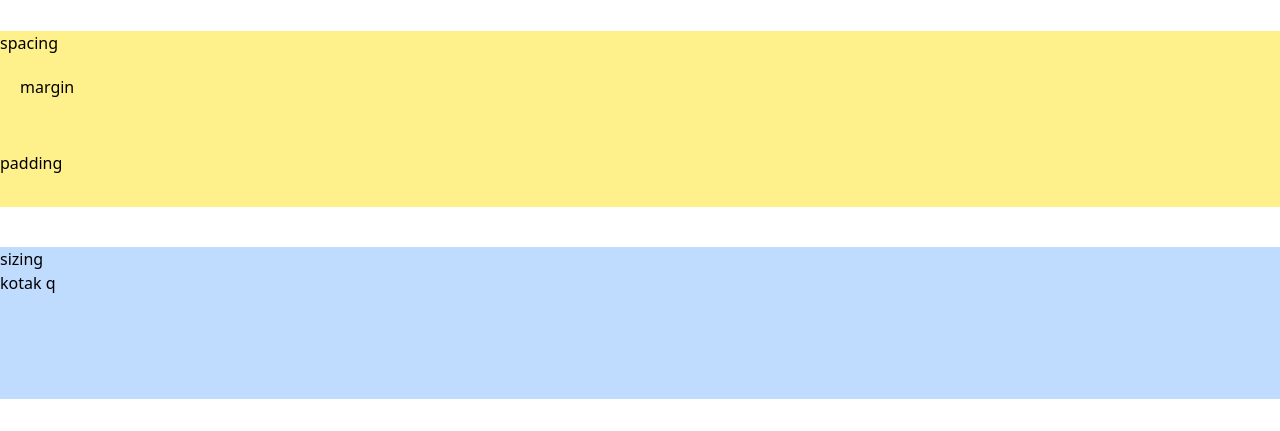
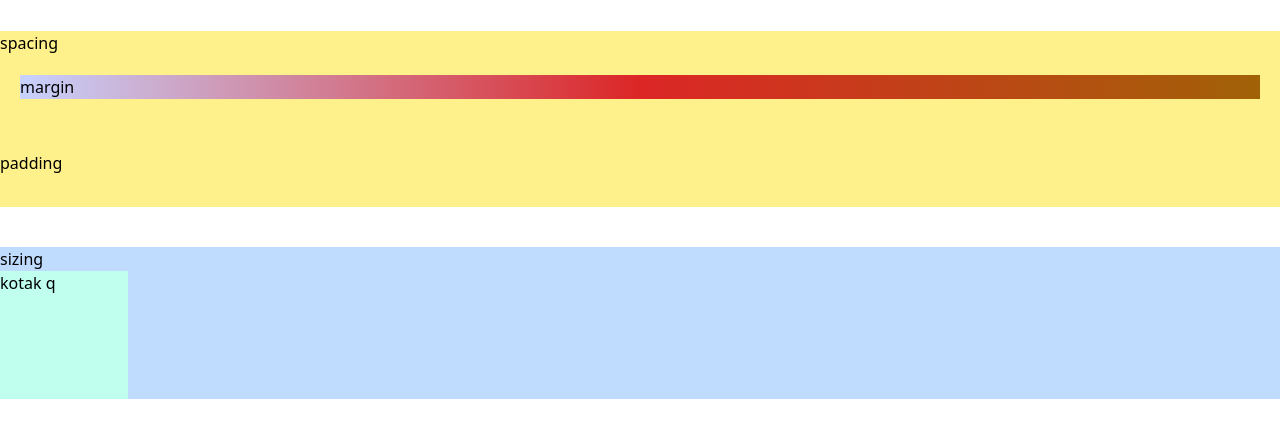
Before and after one commit to zethboy/haveFunWithTailwind, a plain HTML site: page index.html in a window 1280 px wide. Shown: the part 157-588 px from the top of the page. Drawn offline with nearby package versions, Linux system fonts and the light colour scheme.

Commit message:
add custom colour and gradient

```diff
--- a/index.html
+++ b/index.html
@@ -15,6 +15,9 @@
         fontFamily:{
           Poppins : ['Poppins']
         },
+        colors : {
+          gueBanget : '#c0ffee'
+        },
       },
     },
   };
@@ -30,13 +33,13 @@
 
   <section class="mb-10 bg-yellow-200">
     <h2 class="">spacing</h2>
-    <div class="m-5">margin</div>
+    <div class="m-5 bg-gradient-to-r from-indigo-200 via-red-600 to-yellow-700">margin</div>
     <div class="py-8">padding</div>
   </section>
 
   <section class="mb-10 bg-blue-200 ">
     <h2>sizing</h2>
-    <div class="w-32 h-32">kotak q</div>
+    <div class="w-32 h-32 bg-gueBanget">kotak q</div>
     <!-- <div class="max-w-xs min-h-screen">kotak w</div> -->
   </section>
 
```
